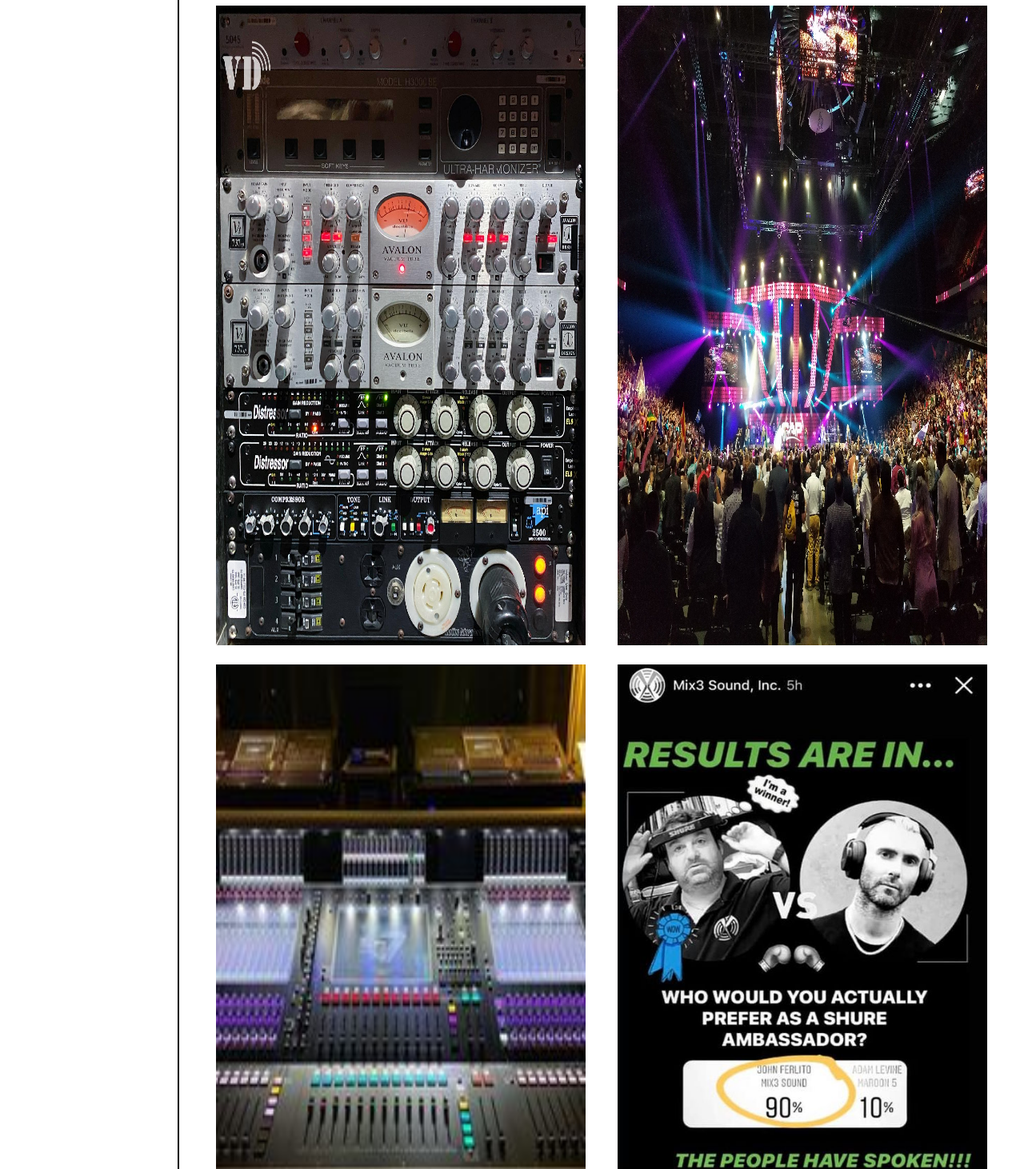
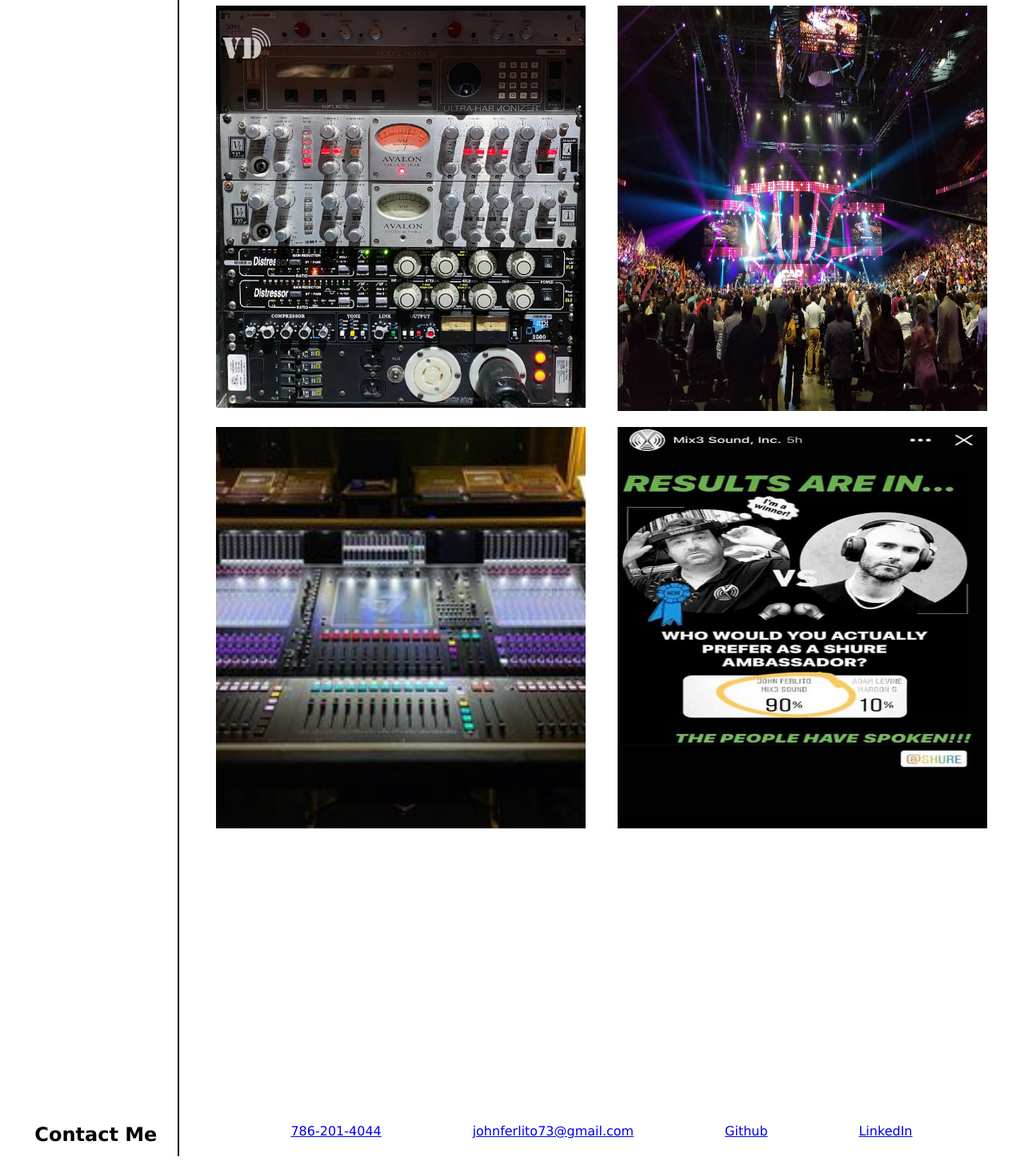
Before and after one commit to jjfcode/challenge2-Portfolio, a plain HTML site: page index.html in a window 1280 px wide. Shown: the part 1490-2952 px from the top of the page at 80% size. Drawn offline with Linux system fonts and the light colour scheme.

Commit message:
Fix css photo

```diff
--- a/assets/css/style.css
+++ b/assets/css/style.css
@@ -1,3 +1,4 @@
+/* Variable */
 :root {
     --text: #fff;
     --dark: #33393f;
@@ -5,6 +6,7 @@
     --font: 'Lucida Sans', 'Lucida Sans Regular', 'Lucida Grande', 'Lucida Sans Unicode', Geneva, Verdana, sans-serif;
 }
 
+/* Elemets Selectors */
 * {
     margin: 0;
     padding: 0;
@@ -63,7 +65,7 @@
     font-family: var(--font);
 }
 
-section{
+section {
     flex: 1 0 80%;
     padding: 1% 2%;
     font-family: var(--font);
@@ -83,10 +85,24 @@
     font-family: var(--font);
 }
 
+/* Class Selectors */
+.img-2 {
+    height: 100%;
+}
+
+.img-3 {
+    height: 60%;
+}
+
+.img-4 {
+    height: 60%;
+}
+
 #big-pic img {
     width: 100%;
 }
 
+/* ID Selectors */
 #hero {
     background: url(../images/cosmossound.jpg);
     background-size:cover;
@@ -107,15 +123,15 @@
 
 }
 
-#small-pics{
+#small-pics {
     display: flex;
-     flex-wrap: wrap;
+    flex-wrap: wrap;
 }
 
-#small-pics section{
+#small-pics section {
     flex: 1 0 45%;
 }
 
-#small-pics img{
+#small-pics img {
     width: 100%;
 }
--- a/index.html
+++ b/index.html
@@ -56,24 +56,21 @@
             <figure id="big-pic"> <a href="https://jjfcode.github.io/Horiseon_Challenge1/" target="_blank"><img src="./assets/images/first-work.png" alt=""></a> </figure>
             <figure id="small-pics">
                 <section>
-                    <a href="https://www.vdaudiorentals.com/" target="_blank"><img src="./assets/images/vdaudiorentals.jpg" width="800" height="800" alt="VD Audio rentals"></a>
+                    <a href="https://www.vdaudiorentals.com/" target="_blank"><img src="./assets/images/vdaudiorentals.jpg"  alt="VD Audio rentals" class="img-1"></a>
                 </section>
 
                 <section>
-                    <a href="https://www.facebook.com/Mix3Sound/" target="_blank"><img src="./assets/images/mix3sound.jpg" width="800" height="800" alt="mix3sound"></a>
+                    <a href="https://www.facebook.com/Mix3Sound/" target="_blank"><img src="./assets/images/mix3sound.jpg" alt="mix3sound" class="img-2"></a>
                 </section>
 
                 <section>
-                    <img src="./assets/images/vdaudiorentals_2.jpg" width="800" height="800" alt="">
+                    <img src="./assets/images/vdaudiorentals_2.jpg" alt="vd audio rental" class="img-3">
                 </section>
 
                 <section>
-                    <img src="./Assets/images/mix3sound_2.jpg" width="800" height="800" alt="">
+                    <img src="./Assets/images/mix3sound_2.jpg" alt="mix3sound" class="img-4">
                 </section>
-
-
             </figure>
-
         </section>
 
     </main>
```
